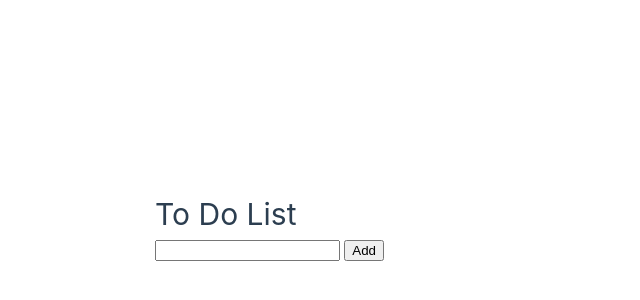
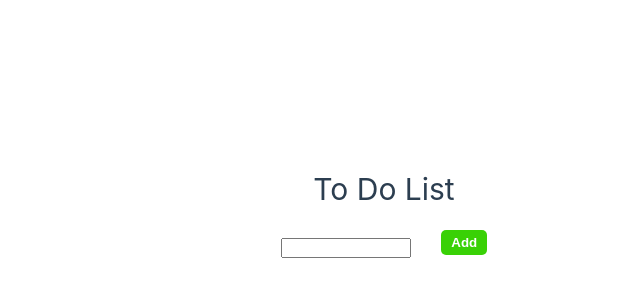
Before and after one commit to MasihTak/pinia-todolist, a Vue app: page / in a window 1280 px wide. Shown: the part 174-474 px from the top of the page, without its empty margins (256-896 px from the left). Built offline with nearby package versions, Linux system fonts and the light colour scheme.

Commit message:
style: minor improvements

```diff
--- a/src/App.vue
+++ b/src/App.vue
@@ -5,5 +5,3 @@ import TodoApp from "@/components/TodoApp.vue";
 <template>
   <todo-app />
 </template>
-
-<style scoped></style>
--- a/src/assets/main.css
+++ b/src/assets/main.css
@@ -4,12 +4,10 @@
     max-width: 1280px;
     margin: 0 auto;
     padding: 2rem;
-
     font-weight: normal;
 }
 
-a,
-.green {
+a, .green {
     text-decoration: none;
     color: hsla(160, 100%, 37%, 1);
     transition: 0.4s;
@@ -29,7 +27,7 @@ a,
 
     #app {
         display: grid;
-    grid-template-columns: 1fr 1fr;
+        grid-template-columns: 1fr;
         padding: 0 2rem;
     }
 }
--- a/src/components/TodoApp.vue
+++ b/src/components/TodoApp.vue
@@ -11,4 +11,9 @@ import TodoList from "./TodoList.vue";
   </div>
 </template>
 
-<style scoped></style>
+<style scoped>
+h1 {
+    text-align: center;
+}
+
+</style>
--- a/src/components/TodoForm.vue
+++ b/src/components/TodoForm.vue
@@ -23,4 +23,35 @@ function addItemAndClear(item) {
   </form>
 </template>
 
-<style scoped></style>
+<style scoped>
+form {
+    display: flex;
+    justify-content: center;
+    align-items: center;
+    margin-bottom: 15px;
+}
+input {
+    margin-top: 25px;
+    margin-bottom: 15px;
+    height: 20px;
+    width: 50%;
+}
+button {
+    margin-left: 30px;
+    background-color: #39D106;
+    padding: 5px 10px;
+    border: none;
+    border-radius: 5px;
+    font-weight: 800;
+    color: white;
+}
+.alert-div {
+    min-height: 25px;
+}
+.alert {
+    color: #D1495B;
+    font-size: 1em;
+    font-weight: 600;
+}
+
+</style>
--- a/src/components/TodoList.vue
+++ b/src/components/TodoList.vue
@@ -22,10 +22,21 @@ const { toggleCompleted, deleteTodo } = store;
 </template>
 
 <style scoped>
-.item span:first-of-type {
-  margin-right: 5px;
+span {
+  margin: 0 10px;
+  cursor: pointer;
 }
-
+.item {
+  display: flex;
+  justify-content: center;
+}
+.content {
+  display: flex;
+  font-size: 1.5em;
+  justify-content: space-between;
+  width: 80vw;
+  padding: 5px;
+}
 .completed {
   text-decoration: line-through;
 }
```
Lines whose indentation alone changed are shown as unchanged.
